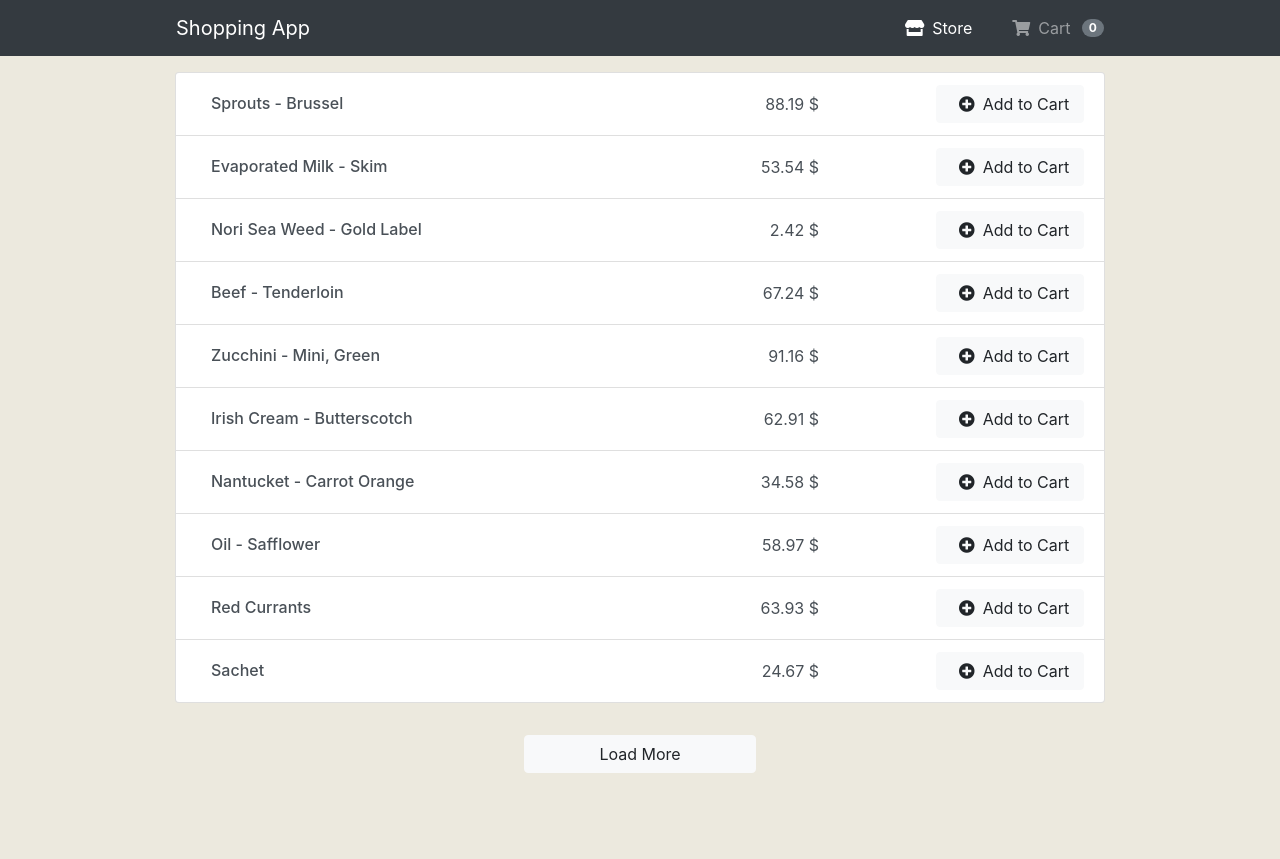
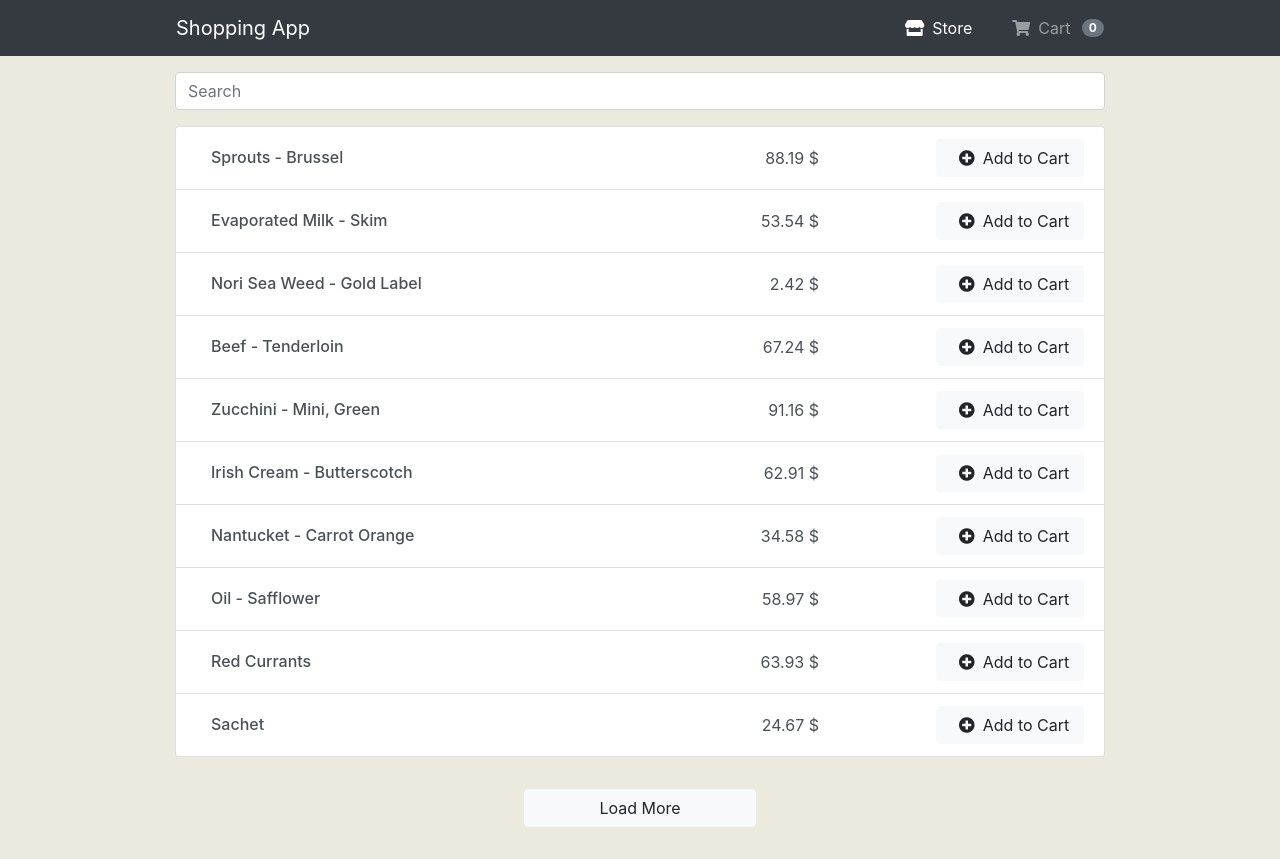
Before and after one commit to adriannan/shopping-cart, a React (Create React App) app: page / in a window 1280 px wide. Before the commit the page ends 805 px from the top, so only its background shows below. Built offline with nearby package versions, Linux system fonts and the light colour scheme; the HTML template or start-up script is replaced by a standard one.

Commit message:
add filtering

```diff
--- a/src/App.js
+++ b/src/App.js
@@ -5,6 +5,7 @@ import "./styles/components.css";
 import NavBar from "./components/NavBar";
 import List from "./components/List";
 import ShoppingCart from "./components/ShoppingCart";
+import SearchInput from "./components/SearchInput";
 import data from "./data.json";
 
 // function getItems() {
@@ -48,6 +49,11 @@ class App extends Component {
       items: prevState.items + 5
     }));
   };
+  loadLess = () => {
+    this.setState({
+      items: 10
+    });
+  };
 
   render() {
     const allItemsList = data.map(item => item);
@@ -66,6 +72,7 @@ class App extends Component {
                   allItemsList={allItemsList}
                   loadItems={this.state.items}
                   shoppingCart={this.state.shoppingCart}
+                  handleInputChange={this.loadLess}
                 />
               )}
             />
--- a/src/components/List.js
+++ b/src/components/List.js
@@ -1,8 +1,29 @@
-import React from "react";
+import React, { useState } from "react";
 import ListItem from "./ListItem";
+import SearchInput from "./SearchInput";
 
-const List = ({ load, onClickAdd, allItemsList, loadItems, shoppingCart }) => {
-  const allItems = allItemsList.map(item => {
+const List = ({
+  load,
+  onClickAdd,
+  allItemsList,
+  loadItems,
+  shoppingCart,
+  handleInputChange
+}) => {
+  // use hook to filter
+  const [inputValue, setInputValue] = useState("");
+
+  const itemsName = allItemsList.map(item => item);
+
+  let filteredItems = [];
+  itemsName.forEach(item => {
+    if (item.name.toLowerCase().includes(inputValue.toLowerCase())) {
+      filteredItems.push(item);
+    }
+  });
+
+  // setting available product list
+  const allItems = filteredItems.map(item => {
     return (
       <ListItem
         key={item.id}
@@ -17,6 +38,12 @@ const List = ({ load, onClickAdd, allItemsList, loadItems, shoppingCart }) => {
 
   return (
     <div className="container-list container-fluid ">
+      <SearchInput
+        inputValue={inputValue}
+        setInputValue={setInputValue}
+        loadItems={loadItems}
+        handleInputChange={handleInputChange}
+      />
       <ul className="list-group">{sliceItemList}</ul>
       <button
         className="btn-load btn btn-light btn-block col-3 mx-auto"
--- /dev/null
+++ b/src/components/SearchInput.js
@@ -0,0 +1,21 @@
+import React from "react";
+
+const SearchInput = props => {
+  const handleChange = e => {
+    props.setInputValue(e.target.value);
+    props.handleInputChange();
+  };
+  return (
+    <div className="form-group">
+      <input
+        className="form-control"
+        id="searchInput"
+        placeholder="Search"
+        value={props.inputValue}
+        onChange={handleChange}
+      />
+    </div>
+  );
+};
+
+export default SearchInput;
--- a/src/styles/components.css
+++ b/src/styles/components.css
@@ -25,3 +25,8 @@
   border-color: #f8f9fa;
   box-shadow: none;
 }
+.form-control:focus {
+  border: 1px solid rgba(0, 0, 0, 0.125);
+  box-shadow: none;
+  box-shadow: 0 0 0 0.1rem rgba(0, 0, 0, 0.125);
+}
```
